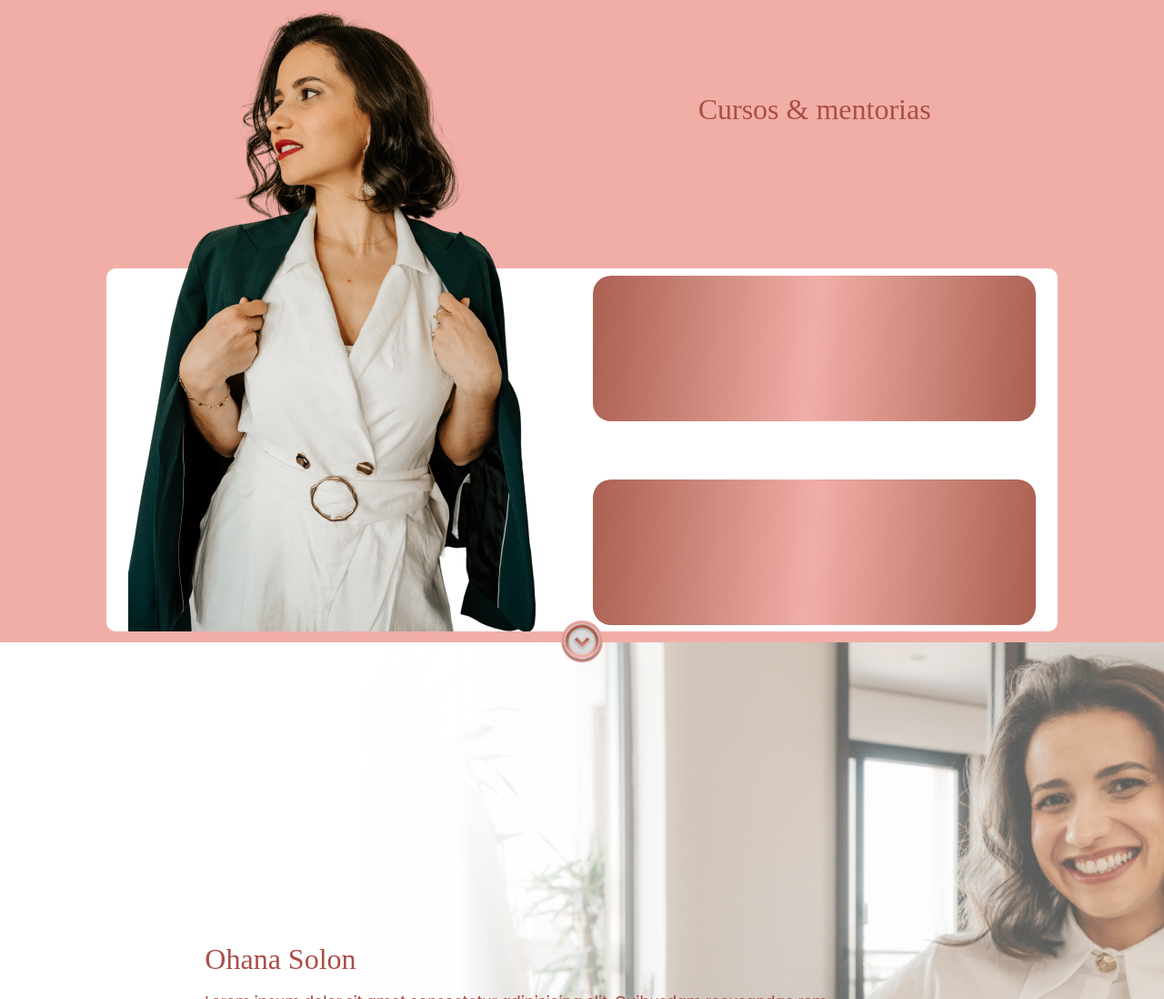
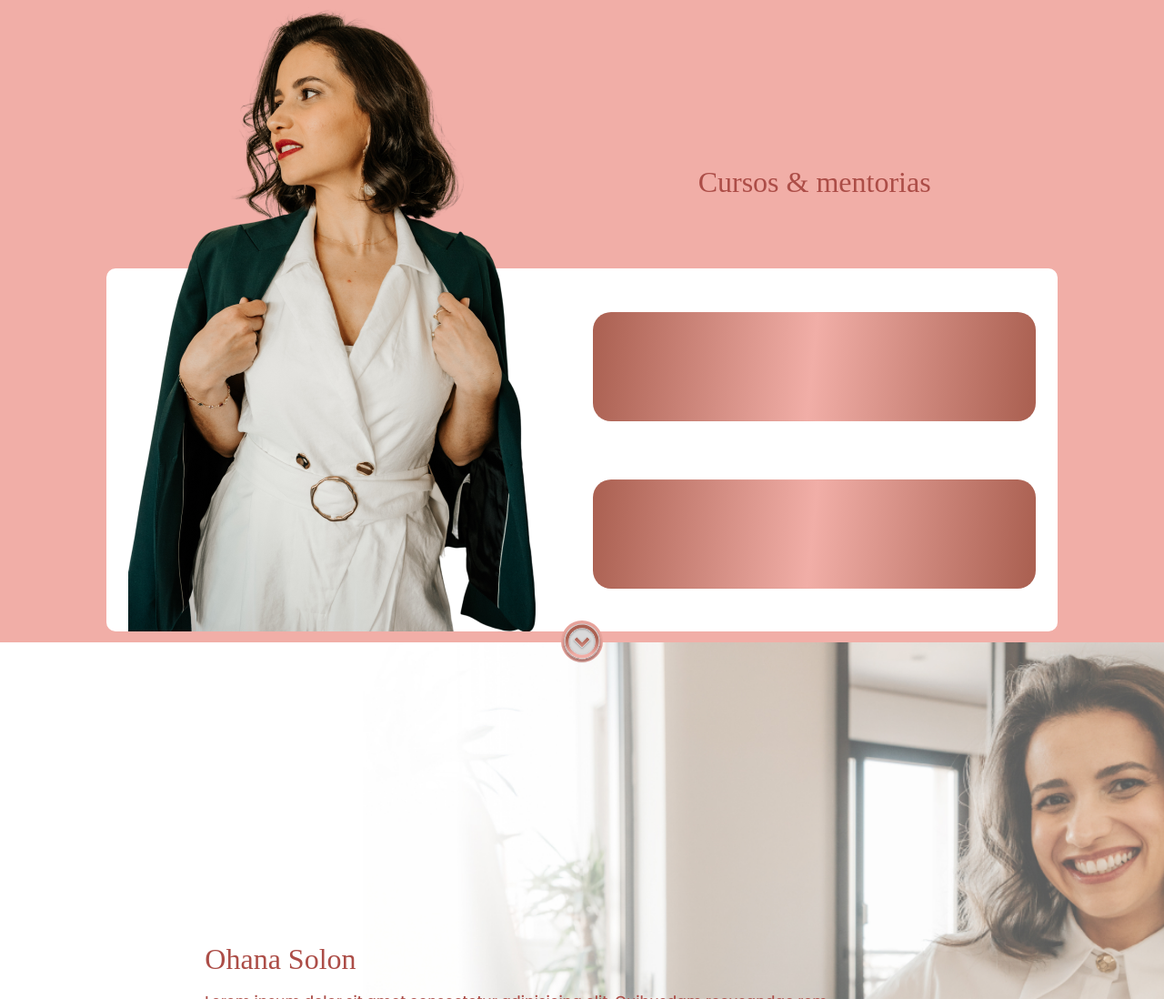
Before and after one commit to samuel-alves21/page-ohana, a website: page index.html in a window 1280 px wide. Shown: the part 894-1992 px from the top of the page at 91% size. Drawn offline with nearby package versions, Linux system fonts and the light colour scheme.

Commit message:
notebook css fixed

```diff
--- a/style.css
+++ b/style.css
@@ -81,7 +81,7 @@ p {
     #ab6152 98.68%
   );
   border-radius: 20px;
-  height: 160px;
+  height: 15vh;
   transition: transform 0.4s;
 }
 
```
Also changed, not shown: 1 other file.
